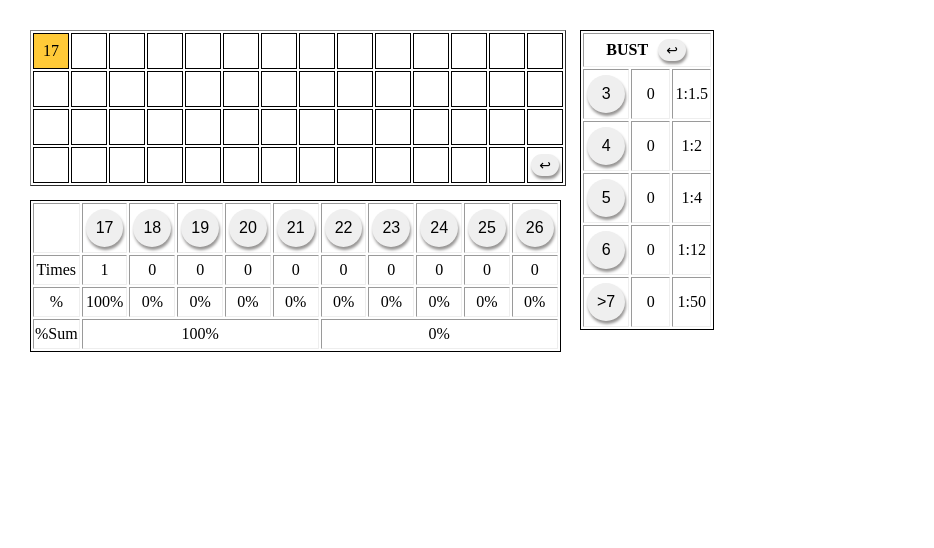
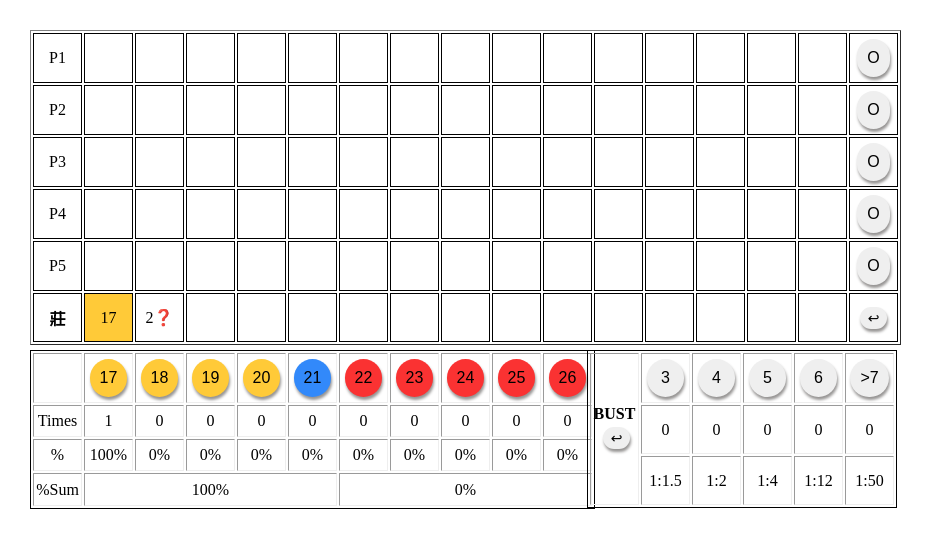
Before and after one commit to wwwlun/BJHTML, a plain HTML site: page index.html in a window 1280 px wide. Both pictures are taken after a click on the button "17". Shown: the whole page, without its empty margins (0-934 px from the left). Drawn offline with Linux system fonts and the light colour scheme.

Commit message:
Update index.html

```diff
--- a/index.html
+++ b/index.html
@@ -5,20 +5,14 @@
 </head>
 
 <script language="javascript">
-	var points, i=-1, j=0;
+	var points, i_p=0, i_bk=5, j=1;
 	var Arr=[], Counts = {};
 	var arrBust=[], countBust={};
 
 	function writePoints(points) {
-		i = i+1;
-
-		if (i > 3) {
-			j = j+1;
-			i = 0;
-		}
 
 		//fill value in the table for show
-		var pos = document.getElementById('myTable').rows[i].cells[j];
+		var pos = document.getElementById('myTable').rows[i_bk].cells[j];
 		pos.innerHTML=points;
 
 		//fill value in the Arr for count
@@ -39,23 +33,75 @@
 		}
 
 		Statistic()
+
+		if (j<15){
+		j = j+1;
+		document.getElementById('myTable').rows[i_bk].cells[j].innerHTML = j+"❓";
+		}
 	}
+
+	function Pair1(){
+		if (document.getElementById('myTable').rows[0].cells[j].innerHTML == ""){
+		document.getElementById('myTable').rows[0].cells[j].style.background="#91ed87"
+		document.getElementById('myTable').rows[0].cells[j].innerHTML='<font color="black">'+"O"+'</font>';
+		} else {
+		document.getElementById('myTable').rows[0].cells[j].innerHTML="";
+		document.getElementById('myTable').rows[0].cells[j].style.background="white"
+		}
+	}
+
+	function Pair2(){
+		if (document.getElementById('myTable').rows[1].cells[j].innerHTML == ""){
+		document.getElementById('myTable').rows[1].cells[j].style.background="#91ed87"
+		document.getElementById('myTable').rows[1].cells[j].innerHTML='<font color="black">'+"O"+'</font>';
+		} else {
+		document.getElementById('myTable').rows[1].cells[j].innerHTML="";
+		document.getElementById('myTable').rows[1].cells[j].style.background="white"
+		}
+	}
+	function Pair3(){
+		if (document.getElementById('myTable').rows[2].cells[j].innerHTML == ""){
+		document.getElementById('myTable').rows[2].cells[j].style.background="#91ed87"
+		document.getElementById('myTable').rows[2].cells[j].innerHTML='<font color="black">'+"O"+'</font>';
+		} else {
+		document.getElementById('myTable').rows[2].cells[j].innerHTML="";
+		document.getElementById('myTable').rows[2].cells[j].style.background="white"
+		}
+	}
+	function Pair4(){
+		if (document.getElementById('myTable').rows[3].cells[j].innerHTML == ""){
+		document.getElementById('myTable').rows[3].cells[j].style.background="#91ed87"
+		document.getElementById('myTable').rows[3].cells[j].innerHTML='<font color="black">'+"O"+'</font>';
+		} else {
+		document.getElementById('myTable').rows[3].cells[j].innerHTML="";
+		document.getElementById('myTable').rows[3].cells[j].style.background="white"
+		}
+	}
+	function Pair5(){
+		if (document.getElementById('myTable').rows[4].cells[j].innerHTML == ""){
+		document.getElementById('myTable').rows[4].cells[j].style.background="#91ed87"
+		document.getElementById('myTable').rows[4].cells[j].innerHTML='<font color="black">'+"O"+'</font>';
+		} else {
+		document.getElementById('myTable').rows[4].cells[j].innerHTML="";
+		document.getElementById('myTable').rows[4].cells[j].style.background="white"
+		}
+	}
+
 
 	function rmPoint(){
 		//remove value from the table
-		document.getElementById('myTable').rows[i].cells[j].innerHTML="";
-		document.getElementById('myTable').rows[i].cells[j].style.background="white";
+		if (j>1){
+
+		document.getElementById('myTable').rows[5].cells[j].innerHTML="";
+		document.getElementById('myTable').rows[5].cells[j].style.background="white";
+		document.getElementById('myTable').rows[5].cells[j-1].innerHTML="❓";
+		document.getElementById('myTable').rows[5].cells[j-1].style.background="white";
 
 		//remove the last element in the Arr, refresh the count table
 		Arr.pop();
 		Statistic()
 
-		i = i-1;
-
-		if (i < 0) {
-			j = j-1;
-			i = 3;
-		}
+			j = j-1;}
 	}
 
 	function Statistic(){
@@ -102,11 +148,11 @@
 		//document.querySelector("#perTable > td:nth-child(12)").innerHTML = ((Arr.length)/Arr.length)*100+"%";
 
 		// Bust times
-		document.getElementById('bustTable').rows[1].cells[1].innerHTML  = arrBust.filter(x => x === 3).length;
-		document.getElementById('bustTable').rows[2].cells[1].innerHTML  = arrBust.filter(x => x === 4).length;
-		document.getElementById('bustTable').rows[3].cells[1].innerHTML  = arrBust.filter(x => x === 5).length;
-		document.getElementById('bustTable').rows[4].cells[1].innerHTML  = arrBust.filter(x => x === 6).length;
-		document.getElementById('bustTable').rows[5].cells[1].innerHTML  = arrBust.filter(x => x === 7).length;
+		document.getElementById('bustTable').rows[1].cells[0].innerHTML  = arrBust.filter(x => x === 3).length;
+		document.getElementById('bustTable').rows[1].cells[1].innerHTML  = arrBust.filter(x => x === 4).length;
+		document.getElementById('bustTable').rows[1].cells[2].innerHTML  = arrBust.filter(x => x === 5).length;
+		document.getElementById('bustTable').rows[1].cells[3].innerHTML  = arrBust.filter(x => x === 6).length;
+		document.getElementById('bustTable').rows[1].cells[4].innerHTML  = arrBust.filter(x => x === 7).length;
 
 	}
 
@@ -140,8 +186,8 @@
     }
 
 	#myTable td{
-	    width: 32px;
-		height: 32px;
+	    width: 45px;
+		height: 45px;
 		border: 1px;
 		border-style: solid;
 		vertical-align: middle;
@@ -150,36 +196,33 @@
 
 	#bottonTable {
 		position:absolute;
-		top:  200px;
+		top:  350px;
 		left: 30px;
-    }
-
-	#bottonTable  {
 		border: 1px solid;
 		vertical-align: middle;
 		text-align: center;
+
     }
 
-	#bottonTable{
-		height: 30px;
+	#timesTable{
+		height: 32px;
 	}
-
-	#timesTable{
-		height: 30px;
+	#timesTable td{
+		width: 45px;
 	}
 
 	#perTable{
-		height: 30px;
+		height: 32px;
 	}
 
 	#per_sumTable{
-		height: 30px;
+		height: 33px;
 	}
 
 	#bustTable {
 		position:absolute;
-		top:  30px;
-		left: 580px;
+		top:  350px;
+		left: 587px;
 
 		border: 1px solid;
 		vertical-align: middle;
@@ -187,8 +230,8 @@
 	}
 
 	#bustTable td{
-		height: 30px;
-		width: 35px;
+		height: 45px;
+		width: 45px;
 	}
 
 
@@ -233,40 +276,24 @@
     }
 
 
-		/*
+	//.button.pair { background-color: #91ed87; }
 	.buttonUnder { background-color: #ffca38; }
 	.button21 { background-color: #3289fa; }
 	.buttonOver { background-color: #fa3232; }
 
 	relative
-	.pointBack { background-color: #ffca38; }*/
-
-
+	.pointBack { background-color: #ffca38; }
 
 </style>
 
 <body>
 <BR>
 
+
 <table id="myTable", border="",cellspacing="0",cellpadding="1">
-	<tr>
-	<td>O</td>
-	<td></td>
-	<td></td>
-	<td></td>
-	<td></td>
-	<td></td>
-	<td></td>
-	<td></td>
-	<td></td>
-	<td></td>
-	<td></td>
-	<td></td>
-	<td></td>
-	<td></td>
-	</tr>
 
 	<tr>
+	<td>P1</td>
 	<td></td>
 	<td></td>
 	<td></td>
@@ -281,9 +308,12 @@
 	<td></td>
 	<td></td>
 	<td></td>
+	<td></td>
+	<td><button class="button pair" onclick="Pair1()">O</button></td>
 	</tr>
 
 	<tr>
+	<td>P2</td>
 	<td></td>
 	<td></td>
 	<td></td>
@@ -298,9 +328,74 @@
 	<td></td>
 	<td></td>
 	<td></td>
+	<td></td>
+	<td><button class="button pair" onclick="Pair2()">O</button></td>
 	</tr>
 
 	<tr>
+	<td>P3</td>
+	<td></td>
+	<td></td>
+	<td></td>
+	<td></td>
+	<td></td>
+	<td></td>
+	<td></td>
+	<td></td>
+	<td></td>
+	<td></td>
+	<td></td>
+	<td></td>
+	<td></td>
+	<td></td>
+	<td></td>
+	<td><button class="button pair" onclick="Pair3()">O</button></td>
+	</tr>
+
+	<tr>
+	<td>P4</td>
+	<td></td>
+	<td></td>
+	<td></td>
+	<td></td>
+	<td></td>
+	<td></td>
+	<td></td>
+	<td></td>
+	<td></td>
+	<td></td>
+	<td></td>
+	<td></td>
+	<td></td>
+	<td></td>
+	<td></td>
+	<td><button class="button pair" onclick="Pair4()">O</button></td>
+	</tr>
+
+	<tr>
+	<td>P5</td>
+	<td></td>
+	<td></td>
+	<td></td>
+	<td></td>
+	<td></td>
+	<td></td>
+	<td></td>
+	<td></td>
+	<td></td>
+	<td></td>
+	<td></td>
+	<td></td>
+	<td></td>
+	<td></td>
+	<td></td>
+	<td><button class="button pair" onclick="Pair5()">O</button></td>
+	</tr>
+
+	<tr>
+	<td><b>莊</b></td>
+	<td></td>
+	<td></td>
 	<td></td>
 	<td></td>
 	<td></td>
@@ -316,7 +411,6 @@
 	<td></td>
 	<td><button class="button pointBack" onclick="rmPoint()"> ↩ </button></td>
 	</tr>
-
 </TABLE>
 
 <BR>
@@ -375,40 +469,32 @@
 
 
 <TABLE id="bustTable", border="",cellspacing="0",cellpadding="1">
-<tr>
-<td colspan="3"> <b>BUST</b> &nbsp;<button class="button bustBack" onclick="rmBust()"> ↩ </button></td>
-</tr>
-
 
 <tr>
-<td> <button class="button"  onclick="bust(3)"> &nbsp;3&nbsp; </button> </td>
-<td>  0     </td>
-<td> 1:1.5  </td>
+<td rowspan="3"> <b>BUST</b> &nbsp;<button class="button bustBack" onclick="rmBust()"> ↩ </button></td>
+<td> <button class="button"  onclick="bust(3)"> &nbsp;3&nbsp; </button>   </td>
+<td> <button class="button"  onclick="bust(4)"> &nbsp;4&nbsp; </button>   </td>
+<td> <button class="button"  onclick="bust(5)"> &nbsp;5&nbsp; </button>   </td>
+<td> <button class="button"  onclick="bust(6)"> &nbsp;6&nbsp; </button>   </td>
+<td> <button class="button"  onclick="bust(7)"> >7 			  </button>   </td>
 </tr>
 
 <tr>
-<td> <button class="button"  onclick="bust(4)"> &nbsp;4&nbsp; </button> </td>
-<td>  0  </td>
-<td> 1:2 </td>
+<td>  0 </td>
+<td>  0 </td>
+<td>  0 </td>
+<td>  0 </td>
+<td>  0 </td>
 </tr>
 
 <tr>
-<td> <button class="button"  onclick="bust(5)"> &nbsp;5&nbsp; </button> </td>
-<td>   0  </td>
-<td> 1:4 </td>
+<td> 1:1.5  </td>
+<td> 1:2  </td>
+<td> 1:4  </td>
+<td> 1:12  </td>
+<td> 1:50  </td>
 </tr>
 
-<tr>
-<td> <button class="button"  onclick="bust(6)"> &nbsp;6&nbsp; </button> </td>
-<td>   0   </td>
-<td> 1:12 </td>
-</tr>
-
-<tr>
-<td> <button class="button"  onclick="bust(7)"> >7 </button> </td>
-<td>    0  </td>
-<td> 1:50 </td>
-</tr>
 
 
 </TABLE>
```
